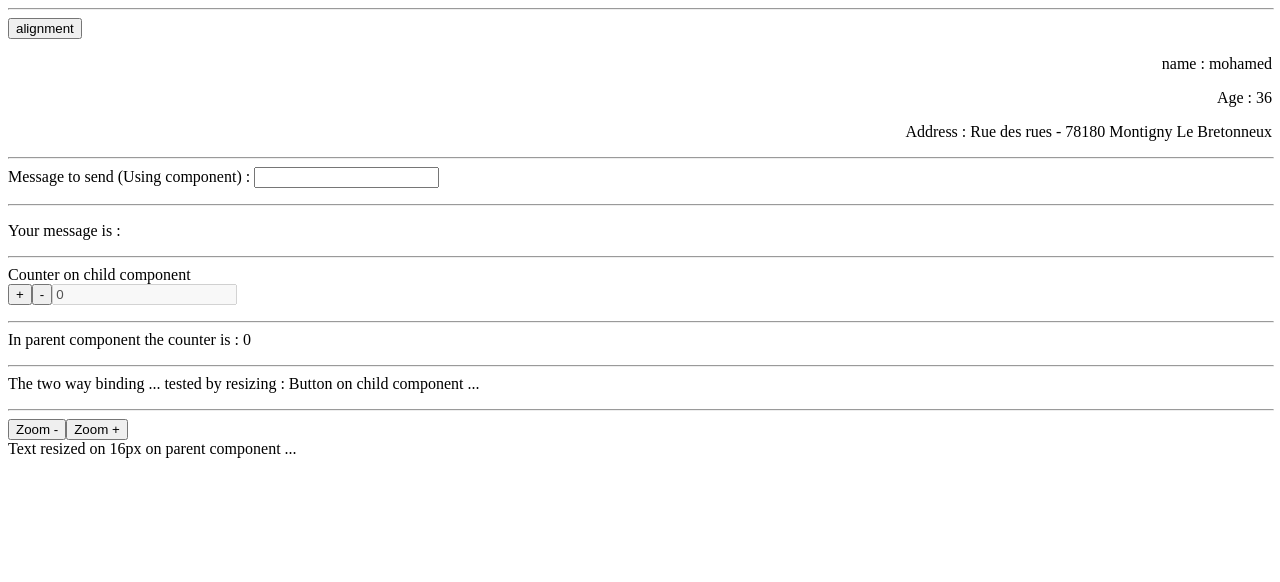
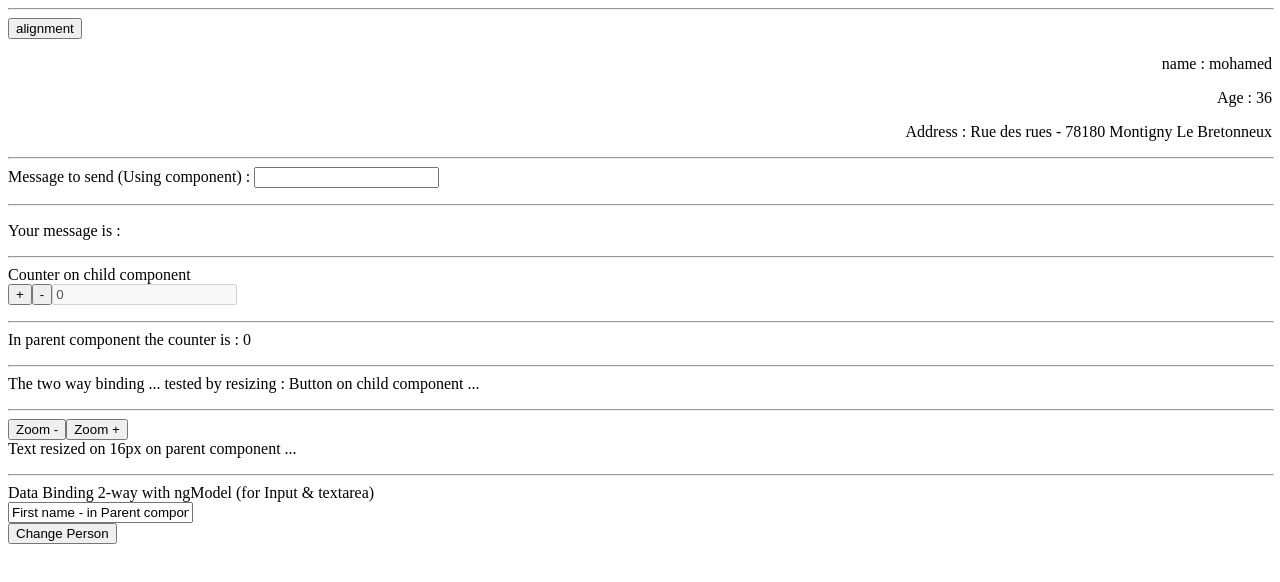
Before and after one commit to mgafsia/angBinding, an Angular app in the folder angBinding-web/src/main/angBinding-web/: page / in a window 1280 px wide. Shown: the top 582 px of the page. Built offline with nearby package versions, Linux system fonts and the light colour scheme.

Commit message:
[(ngModel)] : Data Binding 2-way with ngModel (for Input & textarea).
Status : OK.

```diff
--- a/angBinding-web/src/main/angBinding-web/src/app/app.component.html
+++ b/angBinding-web/src/main/angBinding-web/src/app/app.component.html
@@ -56,3 +56,13 @@ Button on child component ...
 <div [style.font-size.px]="parentSize">
 	Text resized on {{parentSize}}px on parent component ...
 </div>
+
+<p></p>
+<HR size=2 align=center width="100%">
+Data Binding 2-way with ngModel (for Input & textarea)
+<div>
+  <input [(ngModel)]="person"/>
+</div>
+<div>
+<button (click)="changePerson()">Change Person</button>
+</div>
--- a/angBinding-web/src/main/angBinding-web/src/app/app.component.ts
+++ b/angBinding-web/src/main/angBinding-web/src/app/app.component.ts
@@ -16,6 +16,8 @@ export class AppComponent {
   alignment: string = 'right';
   counter: number = 0;
   parentSize: number = 16;
+  person: string ="First name - in Parent component";
+
 
   switchAlignment() {
     if(this.alignment === 'right') this.alignment = 'left';
@@ -25,4 +27,8 @@ export class AppComponent {
   changeCounter(event) {
     this.counter = event.value;
   }
+
+  changePerson() {
+      this.person = "Changed by Parent component"
+  }
 }
```
Also changed, not shown: 1 other file (tests, documents, lock files or other folders).
